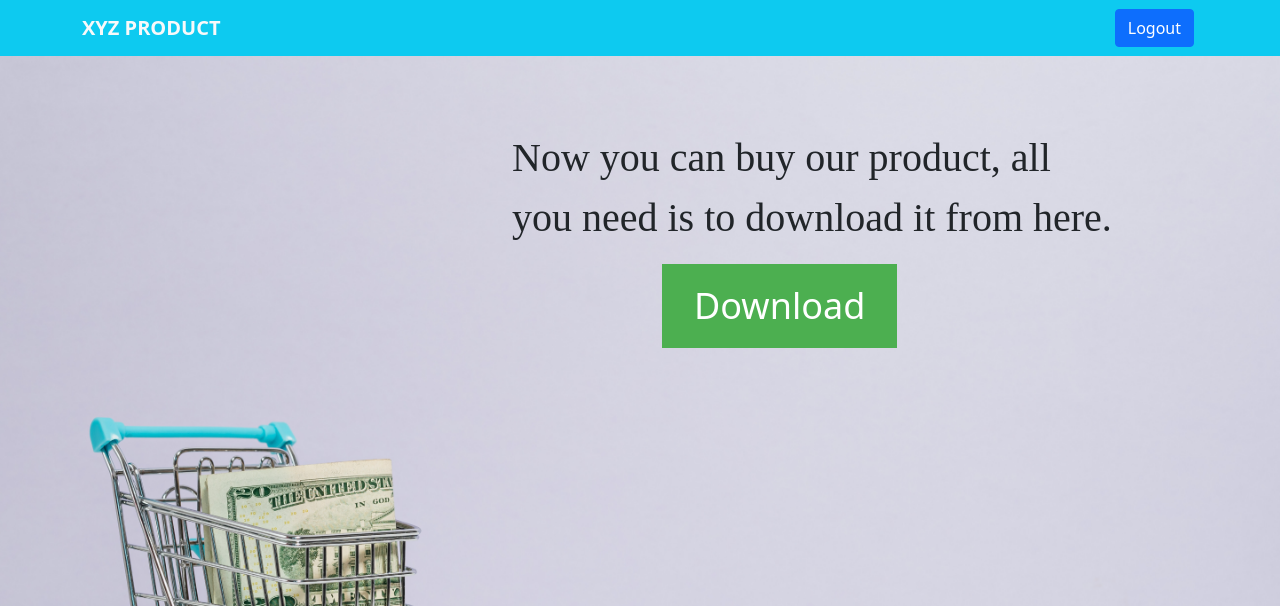
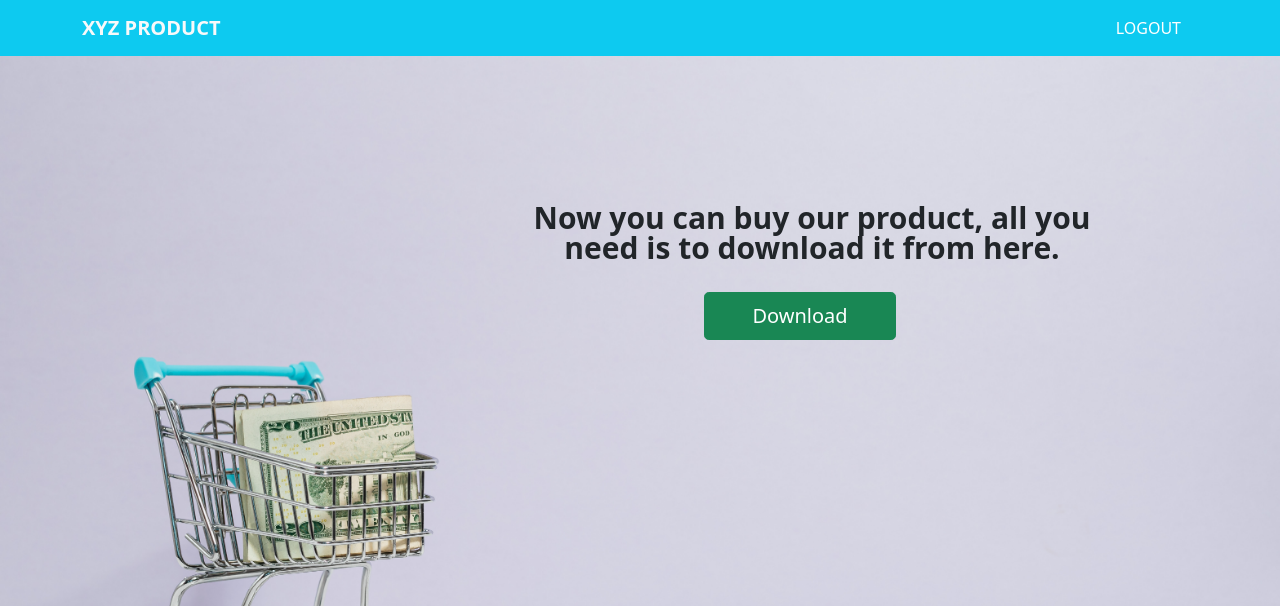
Before and after one commit to MahmoudFierro98/ITI-PHP_Project, a PHP site: the page made by views/download.php in a window 1280 px wide. Shown: the top 606 px of the page. Run offline with PHP 8.4, Linux system fonts and the light colour scheme; the template is opened without the code that fills it, so the values that code supplies are empty; the visitor is signed in with stand-in values (Sample User, id 1).

Commit message:
last update

```diff
--- a/assets/css/style.css
+++ b/assets/css/style.css
@@ -23,13 +23,3 @@ body{
     font-size: 36px;
     margin-left:25%;
 }
-
-p {
-    font-family: "Times New Roman", Times, serif;
-    font-size: 40px;
-}
-.texterror{
-    font-family: "Times New Roman", Times, serif;
-    font-size: 40px;
-    color: red;
-}
--- a/views/download.php
+++ b/views/download.php
@@ -48,25 +48,35 @@ if (isset($_POST['download'])) {
 
                     <li class="nav-item mx-0 mx-lg-1">
                         <form method="POST" action="<?php echo $_SERVER['PHP_SELF'] ?>">
-                            <button type="submit" name="logout" class="btn btn-primary">Logout</button>
+                            <button type="submit" name="logout" class="btn btn" style="color: #FFFFFF;;">LOGOUT</button>
                         </form>
                     </li>
-
-                </ul>
+                    </ul>
             </div>
         </div>
     </nav>
-    <div class="download">
-        <p>Now you can buy our product, all you need is to download it from here.</p>
-        <form method="POST" action="<?php echo $_SERVER['PHP_SELF'] ?>">
-            <button type="submit" class="downbutton" name="download">Download</button>
-        </form>
-        <div class="texterror"><?= $error ?></div>
-    </div>
-    <!-- <?php //echo $error ?> -->
-    <!-- <form method="POST" action="<?php //echo $_SERVER['PHP_SELF'] ?>">
-        <button type="submit" name="logout">Logout</button>
-    </form> -->
+
+    <div class="badge  text-wrap text-dark" style="margin-top: 10%;
+    margin-left: 40%;
+    margin-top:15%;
+    width: 600px;
+    height: 100px;
+    font-size:30px;
+    font-color:black;">
+     Now you can buy our product,
+      all you need is to download it from here.
+</div>
+<form method="POST" action="<?php echo $_SERVER['PHP_SELF'] ?>">
+<button type="submit" class="btn btn-success btn-lg" style="margin-top:0%;margin-left:55%;width:15%;" name="download">Download</button>
+</form>
+<?php if(isset($error)) { ?>
+
+        <div class="alert-danger" style="margin-top:2%;margin-left:55%;width:15%;">
+       <?php echo $error ?>
+            </div>
+            <?php } ?>
+
+
 </body>
 
 </html>
```
Also changed, not shown: composer.php (added, +7 -0 lines), 1 other file.
